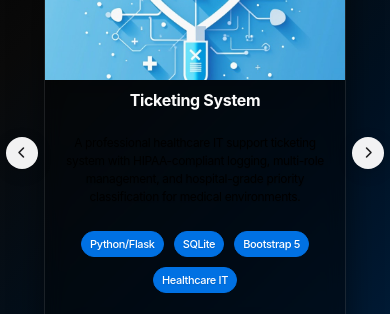
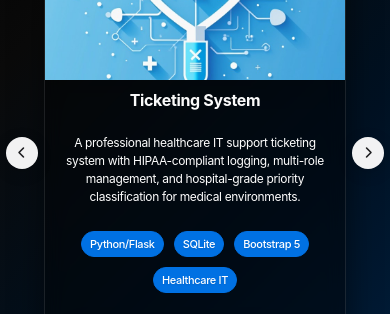
Before and after one commit to joeytaylor23/portfolio, a website: page index.html in a window 390 px wide. Shown: the part 3300-3614 px from the top of the page. Drawn offline with nearby package versions, Linux system fonts and the light colour scheme.

Commit message:
Fixed project description

```diff
--- a/styles.css
+++ b/styles.css
@@ -766,7 +766,7 @@ section {
 .project-details p {
     font-size: 18px;
     line-height: 1.6;
-    color: #f8f9fa;
+    color: white !important;
     margin: 0;
     text-shadow: 0 1px 2px rgba(0, 0, 0, 0.2);
     max-width: 100%;
@@ -846,6 +846,7 @@ section {
     .project-details p {
         font-size: 16px;
         line-height: 1.6;
+        color: white !important;
     }
 
     .project-tech {
@@ -1500,6 +1501,7 @@ section {
 
     .project-details p {
         font-size: 17px;
+        color: white !important;
     }
 
     .timeline-item {
@@ -1571,6 +1573,7 @@ section {
 
     .project-details p {
         font-size: 15px;
+        color: white !important;
     }
 
     .carousel-control {
```
